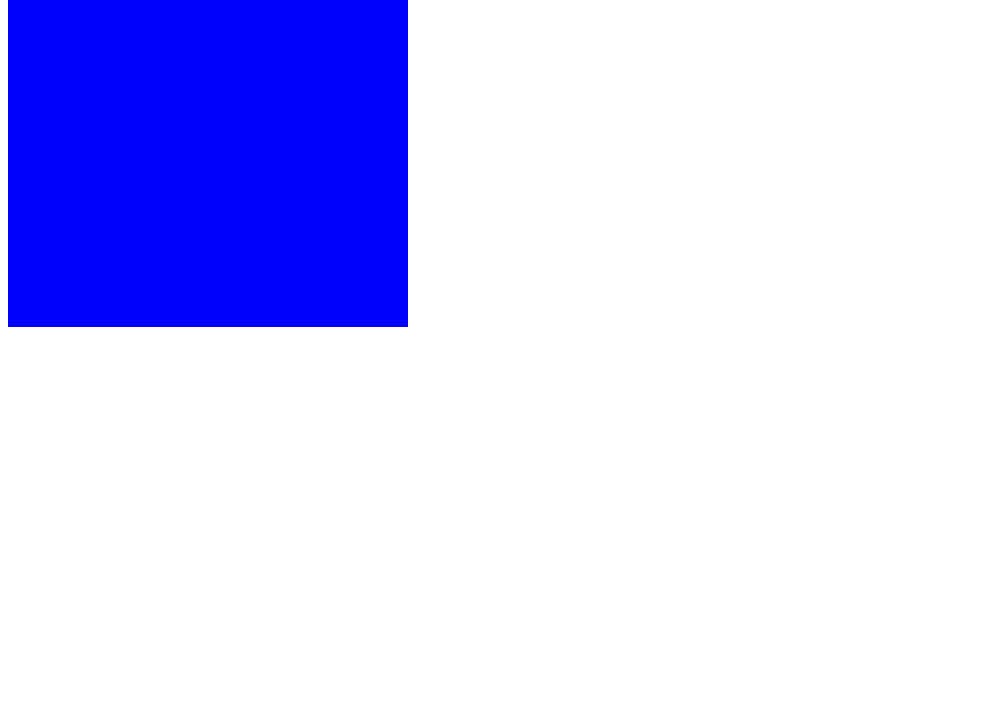
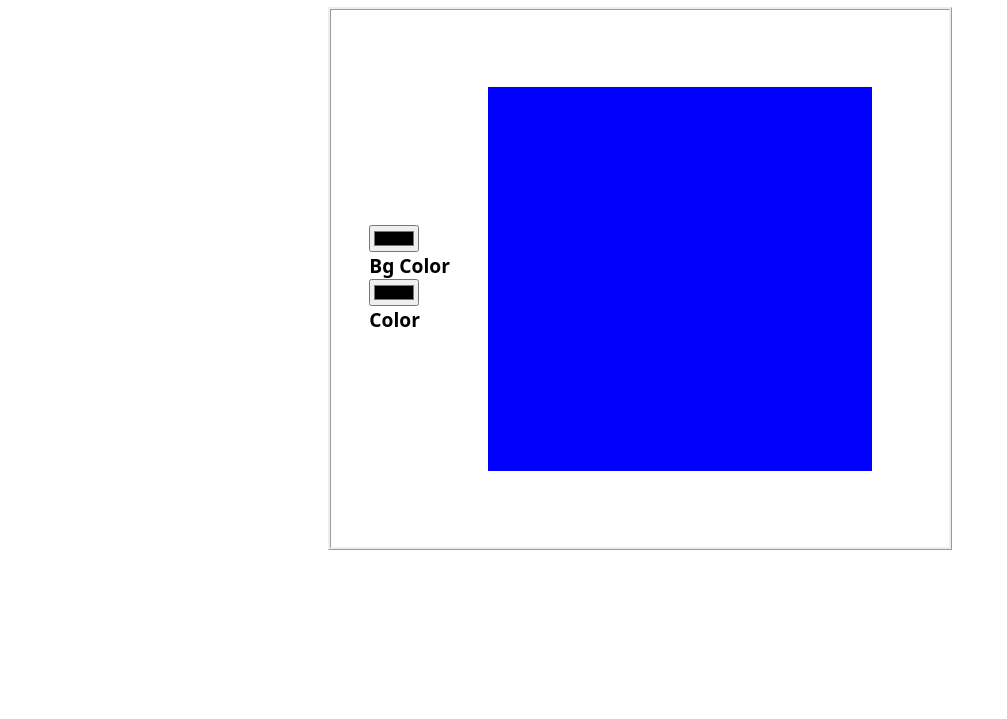
Before and after one commit to alphaleo21/Etch-a-Sketch, a plain HTML site: page index.html in a window 1280 px wide. Shown: the part 81-800 px from the top of the page, without its empty margins (0-1007 px from the left). Drawn offline with Linux system fonts and the light colour scheme.

Commit message:
grids created added some style, heading, section

```diff
--- a/index.html
+++ b/index.html
@@ -8,9 +8,14 @@
     <link rel="stylesheet" href="style.css">
 </head>
 <body>
-    <div id="container">
-
-    </div>
-</body>
+    <h1>Etch A Sketch</h1>
+    <section>
+        <div class="colors">
+            <input type="color">Bg Color
+            <input type="color">Color
+        </div>
+        <div id="container"></div>
+    </section>
+    </body>
     <script src="jss.js"></script>
 </html>
--- a/jss.js
+++ b/jss.js
@@ -1,11 +1,12 @@
 const container = document.querySelector('#container');
 
-container.style.gridTemplateColumns = 'repeat(16, 1fr)';
-container.style.gridTemplateColumns = 'repeat(16, 1fr)';
-
-for(let i = 0;i<25; i++){
-    const grid = document.createElement('div');
-    grid.classList.add('grid')
-    grid.style.backgroundColor = "black";
-    container.insertAdjacentElement("beforeend", grid);
+for(let j =0;j<16;j++){
+    const row = document.createElement('div');
+    row.classList.add('row');
+    for(let i=0;i<16;i++){
+        const grid = document.createElement('div');
+        grid.classList.add('grid');
+        row.appendChild(grid);
+    }
+    container.appendChild(row);
 }
--- a/style.css
+++ b/style.css
@@ -1,8 +1,50 @@
+body{
+    display: flex;
+    flex-direction: column;
+    align-items: center;
+    justify-content: center;
+
+}
+section{
+    display: flex;
+    justify-content: center;
+    align-items: center;
+    background-color: white;
+    border-style: ridge;
+    padding: 2em;
+    font-weight: bolder;
+    flex: 1 1 auto;
+    font-size: larger;
+    font-family: system-ui, -apple-system, BlinkMacSystemFont, 'Segoe UI', Roboto, Oxygen, Ubuntu, Cantarell, 'Open Sans', 'Helvetica Neue', sans-serif;
+}
+
+.colors{
+    display: flex;
+    flex: 1 1 auto;
+    flex-direction: column;
+}
+
+input{
+
+    flex: 1 1 auto;
+}
+
 #container{
-    width: 400px;
-    height: 400px;
-    background-color: blue;
+    width: 20em;
+    height: 20em;
+    background-color: hwb(240 0% 1%);
+    display: flex;
+    flex-direction: column;
+    margin: 2em;
+    flex-shrink: 20;
+}
+.row{
+    display: flex;
+    flex: 1 1 auto;
 }
 .grid{
-    background-color: black;
+    flex: 1 1 auto;
 }
+.grid:hover{
+    background-color: bisque;
+}
```
